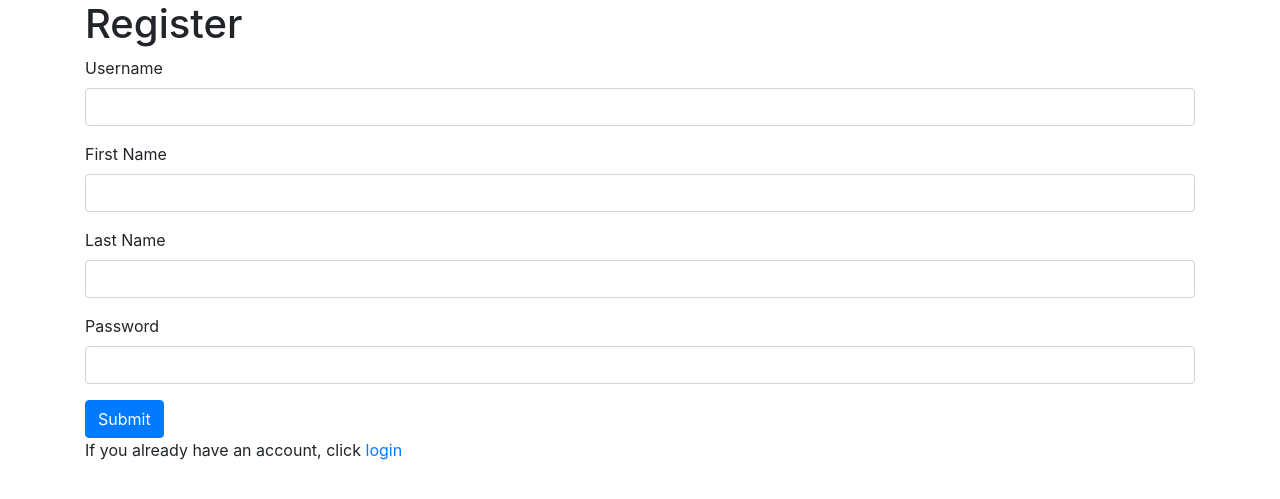
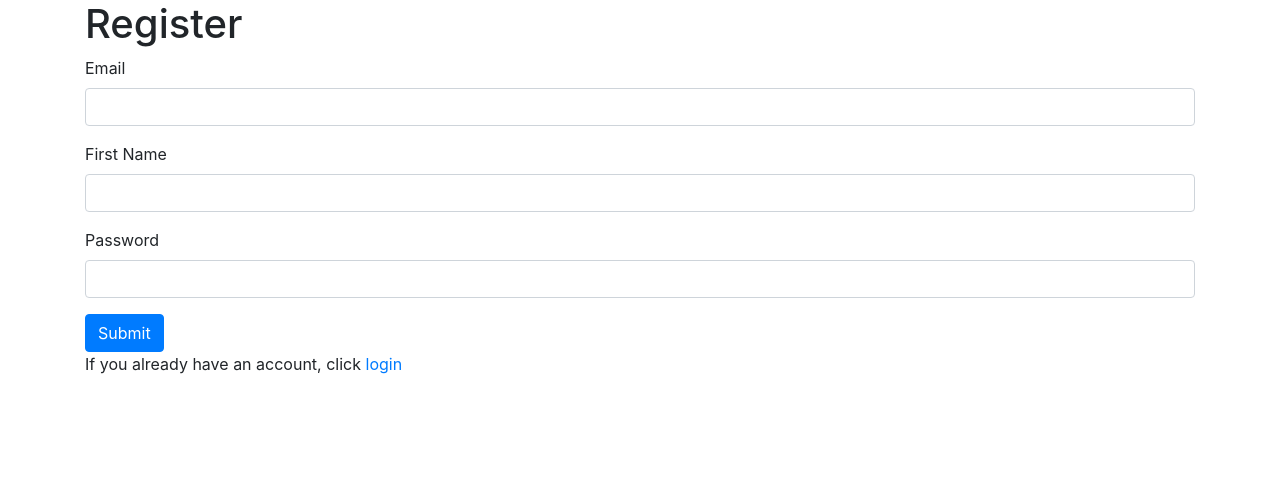
Before and after one commit to saugat1070/Django_Basics, a Django app: page /register/ in a window 1280 px wide. Shown: the top 499 px of the page. Run offline with Django 5.2, Linux system fonts and the light colour scheme; some libraries are stand-ins or nearby versions.

Commit message:
working on same file but next day

```diff
--- a/Django_basics/Django_basics/settings.py
+++ b/Django_basics/Django_basics/settings.py
@@ -28,6 +28,8 @@ SECRET_KEY = 'django-insecure-o+s3i2^0itne@lawjl$i)ybp6^&24=xt9%szklok&4vgwm^*hk
 DEBUG = True
 
 ALLOWED_HOSTS = []
+#For custom Authentication
+AUTH_USER_MODEL = 'FirstApp.UserRegistration'
 
 
 # Application definition
--- a/Django_basics/FirstApp/admin.py
+++ b/Django_basics/FirstApp/admin.py
@@ -3,6 +3,7 @@ from FirstApp.models import Employee
 from FirstApp.models import StudentInfo
 from FirstApp.models import PhotoFromExternal
 from FirstApp.models import form_submission
+from FirstApp.models import UserRegistration
 # Register your models here.
 class EmpolyeeAdmin(admin.ModelAdmin):
     #modelname_Admin() fixed not to be changed
@@ -23,3 +24,4 @@ admin.site.register(StudentInfo,StudentInfoAdmin)
 admin.site.register(PhotoFromExternal)
 admin.site.register(form_submission,form_submissionAdmin)
 admin.site.register(Employee,EmpolyeeAdmin)
+admin.site.register(UserRegistration)
--- a/Django_basics/FirstApp/templates/register.html
+++ b/Django_basics/FirstApp/templates/register.html
@@ -13,16 +13,12 @@
             {% csrf_token %}
             <h1>Register</h1>
             <div class="mb-3">
-                <label for="username" class="form-label">Username</label>
-                <input type="text" class="form-control" name="username" required>
+                <label for="email" class="form-label">Email</label>
+                <input type="email" class="form-control" name="email" required>
             </div>
             <div class="mb-3">
                 <label for="first_name" class="form-label">First Name</label>
-                <input type="text" class="form-control" name="first_name" required>
-            </div>
-            <div class="mb-3">
-                <label for="last_name" class="form-label">Last Name</label>
-                <input type="text" class="form-control" name="last_name" required>
+                <input type="text" class="form-control" name="name" required>
             </div>
             <div class="mb-3">
                 <label for="password" class="form-label">Password</label>
--- a/Django_basics/FirstApp/templates/signin.html
+++ b/Django_basics/FirstApp/templates/signin.html
@@ -12,11 +12,6 @@
         <form method="POST">
             {% csrf_token %}
             <h1>Sign In</h1>
-            {% if message %}
-                <div class="alert alert-danger" role="alert">
-                    {{ message }}
-                </div>
-            {% endif %}
             <div class="mb-3">
                 <label for="exampleInputEmail1" class="form-label">Username:</label>
                 <input type="text" class="form-control" id="exampleInputEmail1" name="username" required>
--- a/Django_basics/FirstApp/views.py
+++ b/Django_basics/FirstApp/views.py
@@ -9,9 +9,9 @@ from FirstApp.models import form_submission as FormSubmission
 #from FirstApp.forms import StudentForm
 from FirstApp.forms import form_submission
 from . import forms
-from django.contrib.auth.models import User
 from django.contrib import messages
 from django.contrib.auth import authenticate, login
+from .models import UserRegistration as User
 # Create your views here.
 def index(request):
     return HttpResponse('<h1>Hi,Welcome to Our Django Series Page</h1>')
@@ -97,23 +97,22 @@ def sign_in(request):
 
 def register(request):
     if request.method == "POST":
-        first_name = request.POST.get('first_name')
-        last_name = request.POST.get('last_name')
+        name = request.POST.get('name')
         password = request.POST.get('password')
-        username = request.POST.get('username')
+        email = request.POST.get('email')
 
         # Check if the username already exists
-        if User.objects.filter(username=username).exists():
-            messages.error(request, "Username is already in use.")
+        if User.objects.filter(email=email).exists():
+            messages.error(request, "email is already in use.")
             return redirect('register')
 
         # Create the user with the password set directly
         user = User.objects.create_user(
-            username=username,
-            first_name=first_name,
-            last_name=last_name,
-            password=password  # Set the password here
+            email=email,
+            name = name,
+            password=None# Set the password here
         )
+        User.set_password(password)
 
         messages.success(request, "Account created successfully!")
         return redirect('sign_in')
```
Also changed, not shown: Django_basics/FirstApp/models.py (+43 -4 lines), Django_basics/FirstApp/migrations/0001_initial.py, Django_basics/FirstApp/migrations/0002_studentinfo.py (deleted), Django_basics/FirstApp/migrations/0003_photofromexternal.py (deleted), Django_basics/FirstApp/migrations/0004_form_submission.py (deleted), Django_basics/db.sqlite3.
